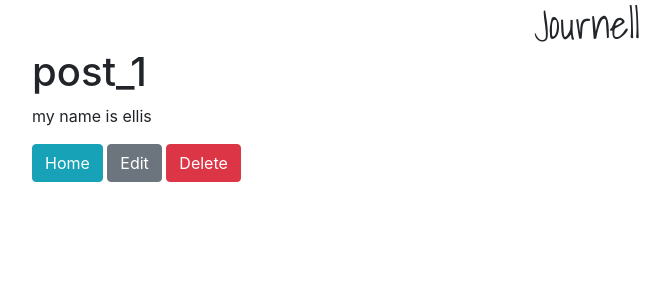
After one commit to ellismckenzielee/flask_journal_app, a Flask app: page /1 in a window 1280 px wide. The commit adds this page. Shown: the top 300 px of the page, without its empty margins (53-723 px from the left). Run offline with Flask 2, Linux system fonts and the light colour scheme; data comes from the database, SQL or seed files in the repository; some libraries are stand-ins or nearby versions.

Commit message:
added routes and html for detailed view of posts, and dummy buttons into the detailed view to edit, delete and return to homepage

```diff
--- a/journal_app/routes.py
+++ b/journal_app/routes.py
@@ -7,3 +7,9 @@ def home():
     posts = Post.query.all()
     print(Post)
     return render_template('index.html', posts=posts)
+
+@app.route('/<id>')
+def detail(id):
+    post = Post.query.get(id)
+    print('hi')
+    return render_template('detail.html', post=post)
--- /dev/null
+++ b/journal_app/templates/detail.html
@@ -0,0 +1,8 @@
+{% extends 'base.html' %}
+    {% block content %}
+        <h1> {{post.title }} </h1>
+        <p> {{post.content }} </p>
+        <a  href="{{ url_for('home', id=post.id) }}", class="btn btn-info">Home</a>
+        <a  href="{{ url_for('detail', id=post.id) }}", class="btn btn-secondary">Edit</a>
+        <a  href="{{ url_for('detail', id=post.id) }}", class="btn btn-danger">Delete</a>
+    {% endblock %}
--- a/journal_app/templates/index.html
+++ b/journal_app/templates/index.html
@@ -3,5 +3,6 @@
         {% for post in posts %}
             <h3 class="post-title"> {{ post.title }}</h3>
             <p class='post-content'>{{ post.content }}</p>
+            <a  href="{{ url_for('detail', id=post.id) }}", class="btn btn-info">See More</a>
         {% endfor %}
     {% endblock %}
```
